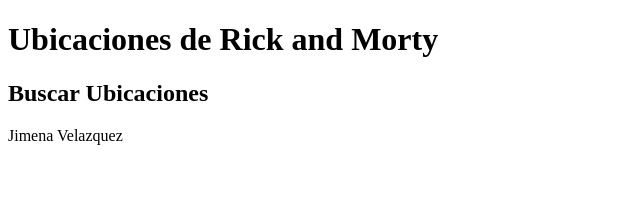
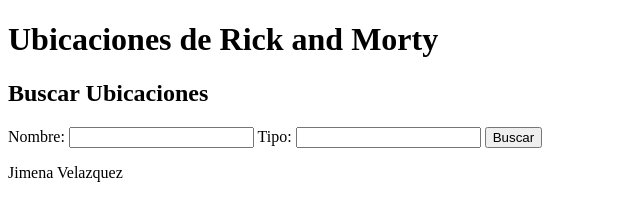
Before and after one commit to 351jimenavel/tp-velazquez-jimena, a plain HTML site: page index.html in a window 1280 px wide. Shown: the whole page, without its empty margins (0-640 px from the left). Drawn offline with Linux system fonts and the light colour scheme.

Commit message:
Agregar formulario de busqueda

```diff
--- a/index.html
+++ b/index.html
@@ -12,6 +12,18 @@
 
     <main>
         <h2>Buscar Ubicaciones</h2>
+        <form id="form-busqueda">
+            <label for="nombre">Nombre:</label>
+            <input type="text" id="nombre">
+
+            <label for="tipo">Tipo:</label>
+            <input type="text" id="tipo">
+
+            <button type="submit" id="btn-buscar">Buscar</button>
+        </form>
+
+        <p id="mensaje"></p>
+        <section id="resultados"></section>
     </main>
     <footer>
         <p>Jimena Velazquez</p>
```
